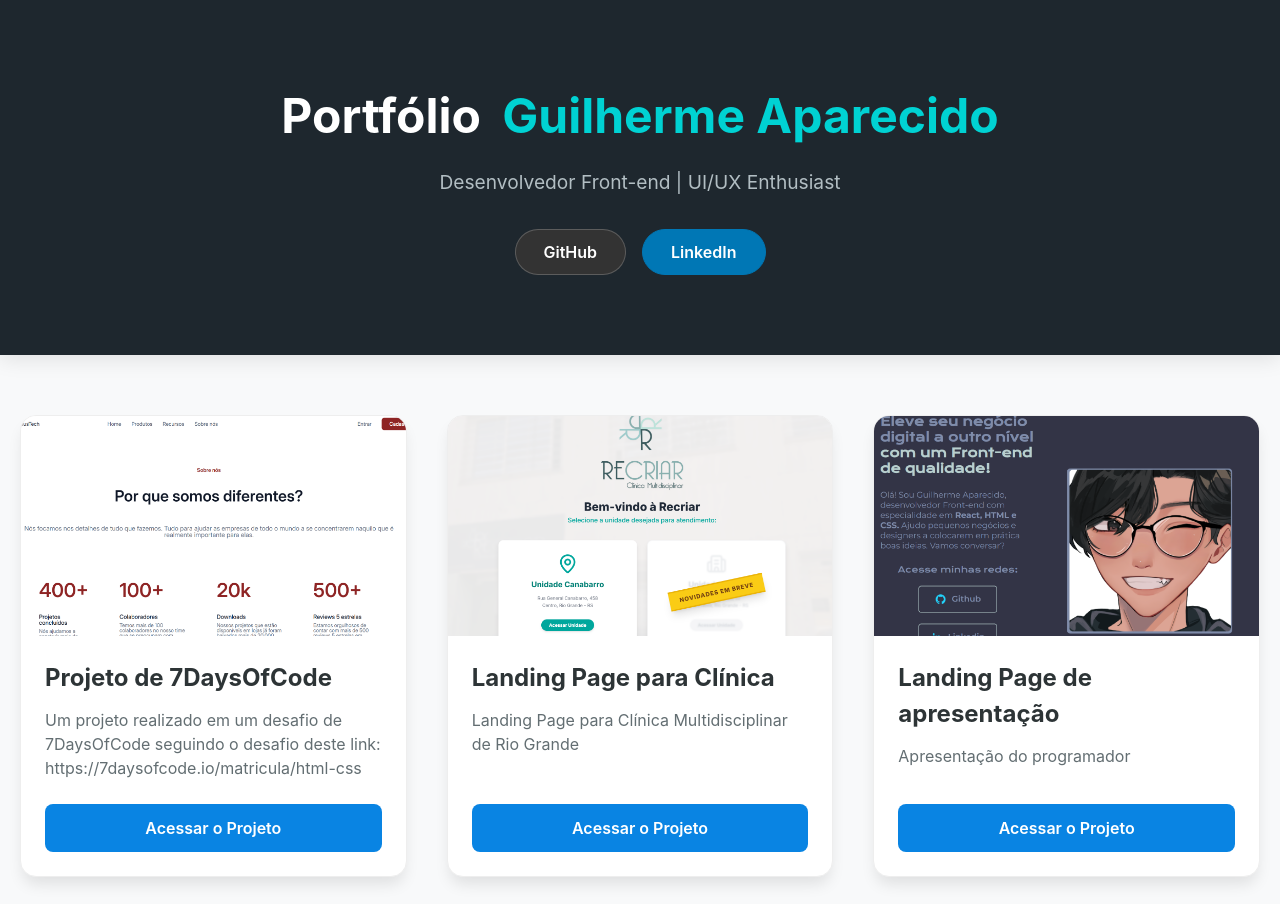
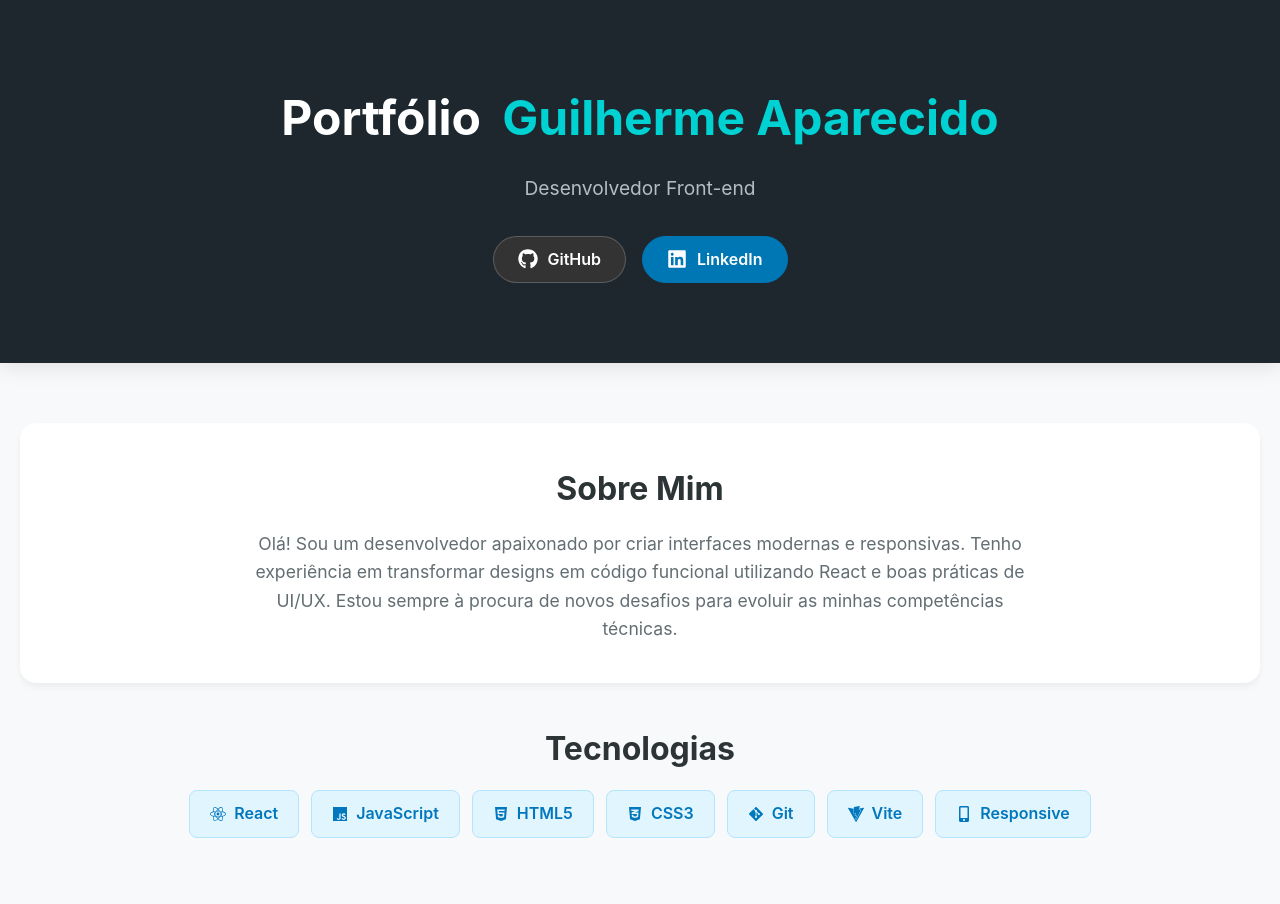
Before and after one commit to IndioBagual/portfolio, a React (Vite) app: page / in a window 1280 px wide. Shown: the top 904 px of the page. Built offline with nearby package versions, Linux system fonts and the light colour scheme.

Commit message:
mudanças no código geral

```diff
--- a/index.html
+++ b/index.html
@@ -1,10 +1,13 @@
 <!doctype html>
-<html lang="en">
+<html lang="pt-BR">
   <head>
     <meta charset="UTF-8" />
-    <link rel="icon" type="image/svg+xml" href="/vite.svg" />
+
+    <link rel="icon" type="image/png" href="/indioaparecidoicon.png" />
+
     <meta name="viewport" content="width=device-width, initial-scale=1.0" />
-    <title>portfolio</title>
+
+    <title>Portfólio | Guilherme Aparecido</title>
   </head>
   <body>
     <div id="root"></div>
--- a/package.json
+++ b/package.json
@@ -11,7 +11,8 @@
   },
   "dependencies": {
     "react": "^19.2.0",
-    "react-dom": "^19.2.0"
+    "react-dom": "^19.2.0",
+    "react-icons": "^5.5.0"
   },
   "devDependencies": {
     "@eslint/js": "^9.39.1",
--- a/src/App.css
+++ b/src/App.css
@@ -1,10 +1,12 @@
-/* src/App.css */
+/* --- src/App.css --- */
+
+/* 1. Variáveis e Reset */
 :root {
   --bg-color: #f8f9fa;
   --text-color: #2d3436;
   --primary: #0984e3;
   --secondary: #2d3436;
-  --header-bg: #1e272e; /* Fundo escuro para o cabeçalho */
+  --header-bg: #1e272e;
   --card-bg: #ffffff;
 }
 
@@ -17,6 +19,8 @@
 body {
   background-color: var(--bg-color);
   color: var(--text-color);
+  font-family: 'Inter', sans-serif;
+  line-height: 1.6;
 }
 
 .container {
@@ -26,10 +30,10 @@ body {
   width: 100%;
 }
 
-/* --- HEADER / CABEÇALHO --- */
+/* 3. Header */
 .header {
-  background-color: var(--header-bg); /* Garante o fundo escuro */
-  color: white; /* Garante que o texto seja branco */
+  background-color: var(--header-bg);
+  color: white;
   padding: 80px 0;
   text-align: center;
   margin-bottom: 60px;
@@ -40,23 +44,23 @@ body {
   font-size: 3rem;
   font-weight: 700;
   margin-bottom: 16px;
-  color: white; /* Força branco no título */
+  color: white;
 }
 
 .header span {
-  color: #00d2d3; /* Turquesa destaque */
+  color: #00d2d3;
   display: inline-block;
   margin-left: 10px;
 }
 
 .header p {
   font-size: 1.2rem;
-  color: #b2bec3; /* Cinza claro */
+  color: #b2bec3;
   max-width: 600px;
   margin: 0 auto;
 }
 
-/* --- REDES SOCIAIS --- */
+/* 4. Botões de Redes Sociais - ATUALIZADO PARA ÍCONES */
 .header-social {
   margin-top: 32px;
   display: flex;
@@ -66,16 +70,20 @@ body {
 
 .social-btn {
   text-decoration: none;
-  padding: 10px 28px;
+  padding: 10px 24px;
   border-radius: 50px;
   font-weight: 600;
   font-size: 1rem;
   transition: transform 0.2s, box-shadow 0.2s;
-  display: inline-block;
+
+  /* Flexbox para alinhar ícone e texto */
+  display: inline-flex;
+  align-items: center;
+  gap: 10px; /* Espaço entre o ícone e o texto */
 }
 
 .social-btn.github {
-  background-color: #333; /* Fundo escuro para destacar no header */
+  background-color: #333;
   color: white;
   border: 1px solid rgba(255,255,255,0.2);
 }
@@ -91,16 +99,72 @@ body {
   filter: brightness(1.1);
 }
 
-/* --- GRID DE PROJETOS --- */
+/* 5. Secções Sobre Mim e Habilidades */
+.about-section {
+  background-color: white;
+  padding: 40px;
+  border-radius: 16px;
+  margin-bottom: 40px;
+  text-align: center;
+  box-shadow: 0 4px 6px rgba(0,0,0,0.05);
+}
+
+.about-section h2, .skills-section h2 {
+  color: var(--secondary);
+  margin-bottom: 16px;
+  font-size: 2rem;
+}
+
+.about-section p {
+  font-size: 1.1rem;
+  color: #636e72;
+  max-width: 800px;
+  margin: 0 auto;
+}
+
+.skills-section {
+  margin-bottom: 60px;
+  text-align: center;
+}
+
+.skills-grid {
+  display: flex;
+  flex-wrap: wrap;
+  justify-content: center;
+  gap: 12px;
+}
+
+/* Tag de Habilidade - ATUALIZADO PARA ÍCONES */
+.skill-tag {
+  background-color: #e1f5fe;
+  color: #0277bd;
+  padding: 10px 20px;
+  border-radius: 8px;
+  font-weight: 600;
+  font-size: 1rem;
+  border: 1px solid #b3e5fc;
+  transition: transform 0.2s;
+
+  /* Flexbox para alinhar ícone e texto */
+  display: inline-flex;
+  align-items: center;
+  gap: 8px;
+}
+
+.skill-tag:hover {
+  transform: scale(1.05);
+  background-color: #b3e5fc;
+  cursor: default;
+}
+
+/* 6. Grid de Projetos */
 .projects-grid {
   display: grid;
-  /* Cria colunas automáticas */
-  grid-template-columns: repeat(auto-fit, minmax(300px, 1fr));
+  grid-template-columns: repeat(auto-fit, minmax(320px, 1fr));
   gap: 40px;
   padding-bottom: 80px;
 }
 
-/* --- CARD --- */
 .card {
   background: var(--card-bg);
   border-radius: 16px;
@@ -118,11 +182,10 @@ body {
   box-shadow: 0 20px 25px -5px rgba(0, 0, 0, 0.15);
 }
 
-/* Esta classe conserta a imagem gigante */
 .card-image {
   width: 100%;
-  height: 220px; /* Altura fixa para alinhar */
-  object-fit: cover; /* Recorta a imagem para caber sem distorcer */
+  height: 220px;
+  object-fit: cover;
   display: block;
 }
 
@@ -162,3 +225,11 @@ body {
 .btn-link:hover {
   background-color: #0652dd;
 }
+
+.footer {
+  text-align: center;
+  padding: 40px 20px;
+  color: #666;
+  margin-top: 40px;
+  border-top: 1px solid #eee;
+}
--- a/src/App.jsx
+++ b/src/App.jsx
@@ -1,6 +1,20 @@
 import React from 'react';
 import './App.css';
 import projectsData from './projects.json';
+
+// 1. IMPORTAR OS ÍCONES
+// 'fa' vem do FontAwesome, 'si' vem do Simple Icons (para o Vite)
+import {
+  FaGithub,
+  FaLinkedin,
+  FaReact,
+  FaHtml5,
+  FaCss3Alt,
+  FaGitAlt,
+  FaJs,
+  FaMobileAlt
+} from 'react-icons/fa';
+import { SiVite } from 'react-icons/si';
 
 const ProjectCard = ({ data }) => {
   return (
@@ -28,41 +42,68 @@ function App() {
       <header className="header">
         <div className="container">
           <h1>Portfólio <span>Guilherme Aparecido</span></h1>
-          <p>Desenvolvedor Front-end | UI/UX Enthusiast</p>
+          <p>Desenvolvedor Front-end</p>
 
-          {/* Adicionamos os botões aqui */}
           <div className="header-social">
+            {/* Adicionamos os ícones <FaGithub /> e <FaLinkedin /> antes do texto */}
             <a
               href="https://github.com/indiobagual"
               target="_blank"
               rel="noopener noreferrer"
               className="social-btn github"
             >
-              GitHub
+              <FaGithub size={20} /> GitHub
             </a>
             <a
-              href="https://www.linkedin.com/in/seu-perfil"
+              href="https://www.linkedin.com/in/guilherme-aaparecido"
               target="_blank"
               rel="noopener noreferrer"
               className="social-btn linkedin"
             >
-              LinkedIn
+              <FaLinkedin size={20} /> LinkedIn
             </a>
           </div>
-
         </div>
       </header>
 
       <main className="container">
-        <div className="projects-grid">
-          {projectsData.map((project) => (
-            <ProjectCard key={project.id} data={project} />
-          ))}
-        </div>
+
+        <section className="about-section">
+          <h2>Sobre Mim</h2>
+          <p>
+            Olá! Sou um desenvolvedor apaixonado por criar interfaces modernas e responsivas.
+            Tenho experiência em transformar designs em código funcional utilizando React e boas práticas de UI/UX.
+            Estou sempre à procura de novos desafios para evoluir as minhas competências técnicas.
+          </p>
+        </section>
+
+        <section className="skills-section">
+          <h2>Tecnologias</h2>
+          <div className="skills-grid">
+            {/* Adicionamos ícones em cada etiqueta */}
+            <span className="skill-tag"><FaReact /> React</span>
+            <span className="skill-tag"><FaJs /> JavaScript</span>
+            <span className="skill-tag"><FaHtml5 /> HTML5</span>
+            <span className="skill-tag"><FaCss3Alt /> CSS3</span>
+            <span className="skill-tag"><FaGitAlt /> Git</span>
+            <span className="skill-tag"><SiVite /> Vite</span>
+            <span className="skill-tag"><FaMobileAlt /> Responsive</span>
+          </div>
+        </section>
+
+        <section id="projetos">
+          <h2 style={{ marginBottom: '30px' }}>Meus Projetos</h2>
+          <div className="projects-grid">
+            {projectsData.map((project) => (
+              <ProjectCard key={project.id} data={project} />
+            ))}
+          </div>
+        </section>
+
       </main>
 
-      <footer style={{ textAlign: 'center', padding: '40px 20px', color: '#666', marginTop: '40px' }}>
-        <p>© 2025 - Desenvolvido com React.</p>
+      <footer className="footer">
+        <p>© 2025 - Desenvolvido com React por Indio Aparecido</p>
       </footer>
     </div>
   );
```
Also changed, not shown: public/indioaparecidoicon.png (added), 1 other file (tests, documents, lock files or other folders).
